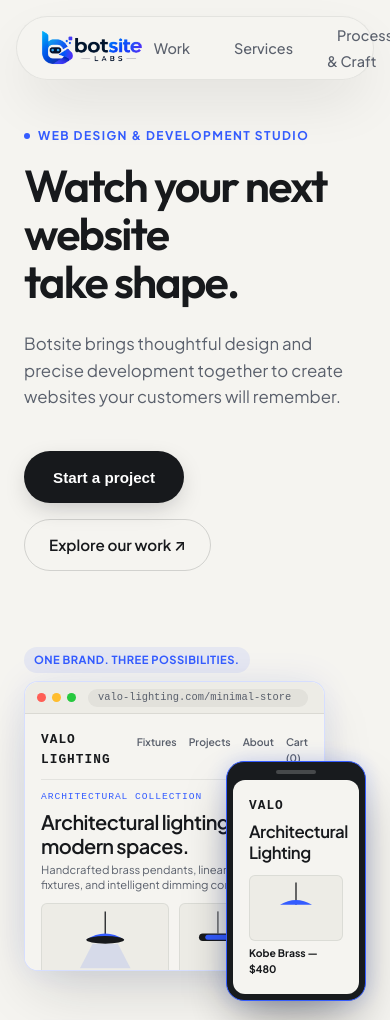
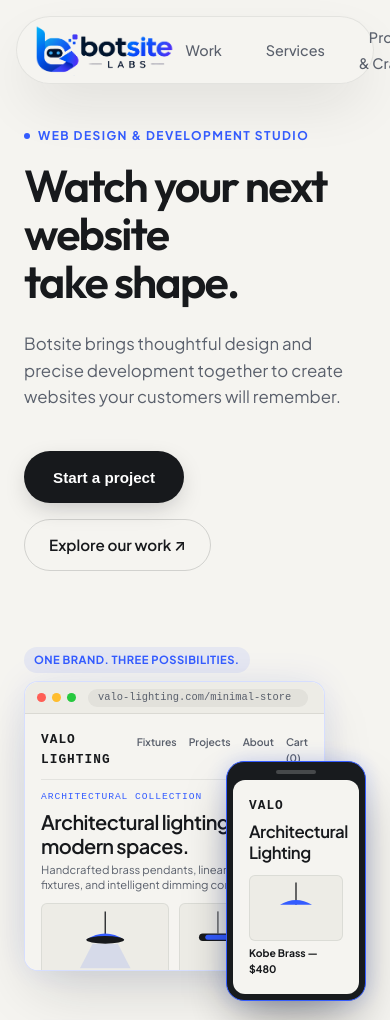
Before and after one commit to magnidigitech/botsite, a website built with Vite: page index.html in a window 390 px wide. Shown: the top 1020 px of the page. Built offline with nearby package versions, Linux system fonts and the light colour scheme.

Commit message:
Increase logo size by 2x (header 68px, navbar 80px, footer 84px)

```diff
--- a/src/style.css
+++ b/src/style.css
@@ -215,9 +215,9 @@
   align-items: center;
   justify-content: space-between;
   width: 100%;
-  max-width: 1020px;
-  height: 64px;
-  padding: 0 12px 0 24px;
+  max-width: 1080px;
+  height: 80px;
+  padding: 0 16px 0 28px;
   background-color: var(--glass-bg);
   backdrop-filter: blur(var(--glass-blur));
   -webkit-backdrop-filter: blur(var(--glass-blur));
@@ -240,19 +240,24 @@
 }
 
 .brand-logo-img {
-  height: 46px;
+  height: 68px;
   width: auto;
   object-fit: contain;
   display: block;
 }
 
 .footer-brand .brand-logo-img {
-  height: 52px;
+  height: 84px;
 }
 
 @media (max-width: 768px) {
+  .navbar {
+    height: 68px;
+    padding: 0 12px 0 18px;
+  }
+
   .brand-logo-img {
-    height: 38px;
+    height: 52px;
   }
 }
 
```
